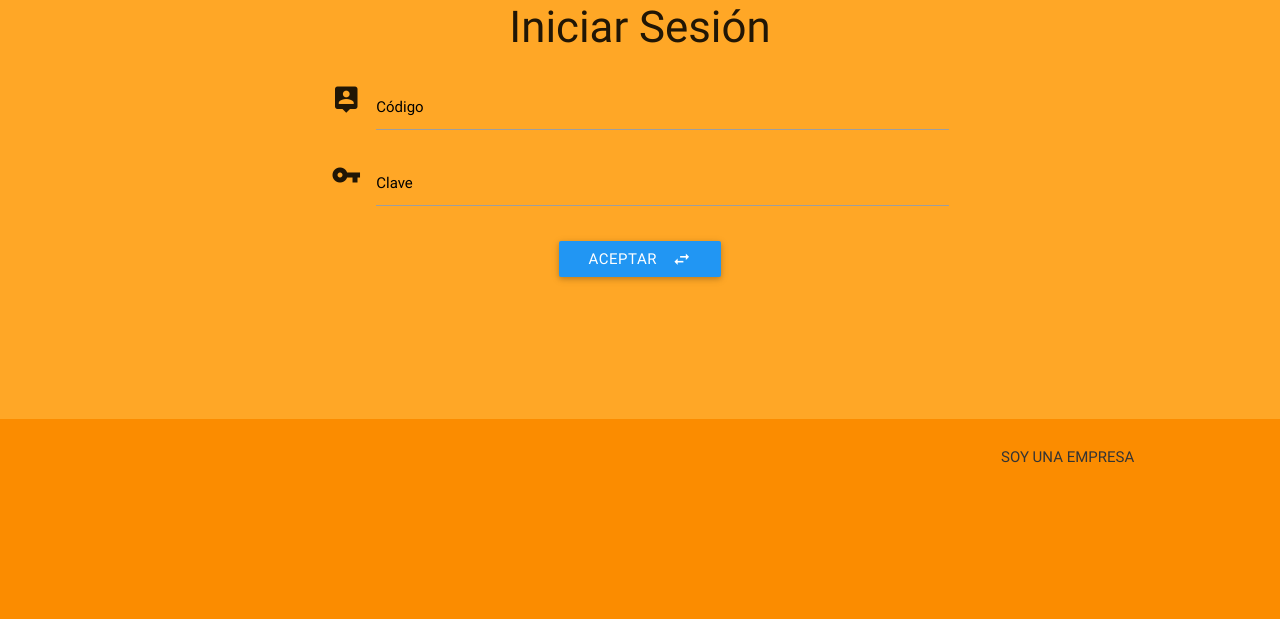
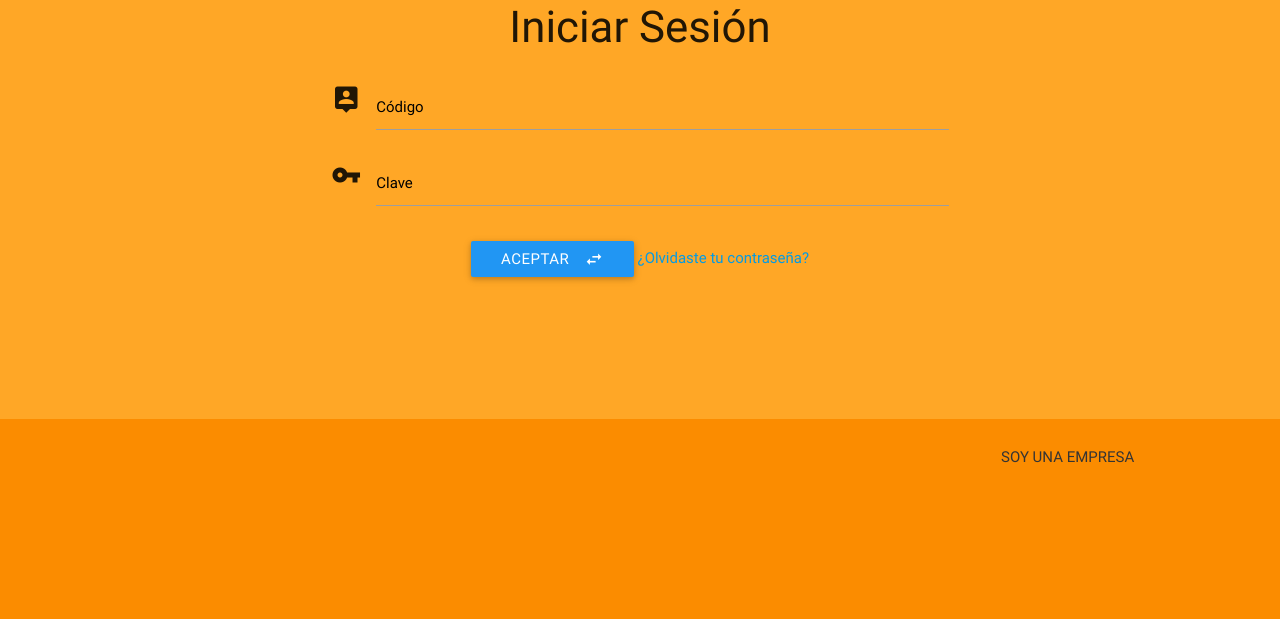
Before and after one commit to diequinteros/sipprex, a PHP site: page /publico/login.php in a window 1280 px wide. Shown: the part 225-844 px from the top of the page. Run offline with PHP 8.4, Linux system fonts and the light colour scheme; data comes from the database, SQL or seed files in the repository; some libraries are stand-ins or nearby versions.

Commit message:
Referencia nueva

```diff
--- a/publico/login.php
+++ b/publico/login.php
@@ -204,6 +204,7 @@ else{
 				</div>
 				<div class="titulo" id="log_btn">
 					<button type='submit' class='btn blue'><i class='material-icons right'>swap_horiz</i>Aceptar</button>
+					<a href="recuperar.php">¿Olvidaste tu contraseña?</a>
 				</div>
 			</form>
 		</div>
```
